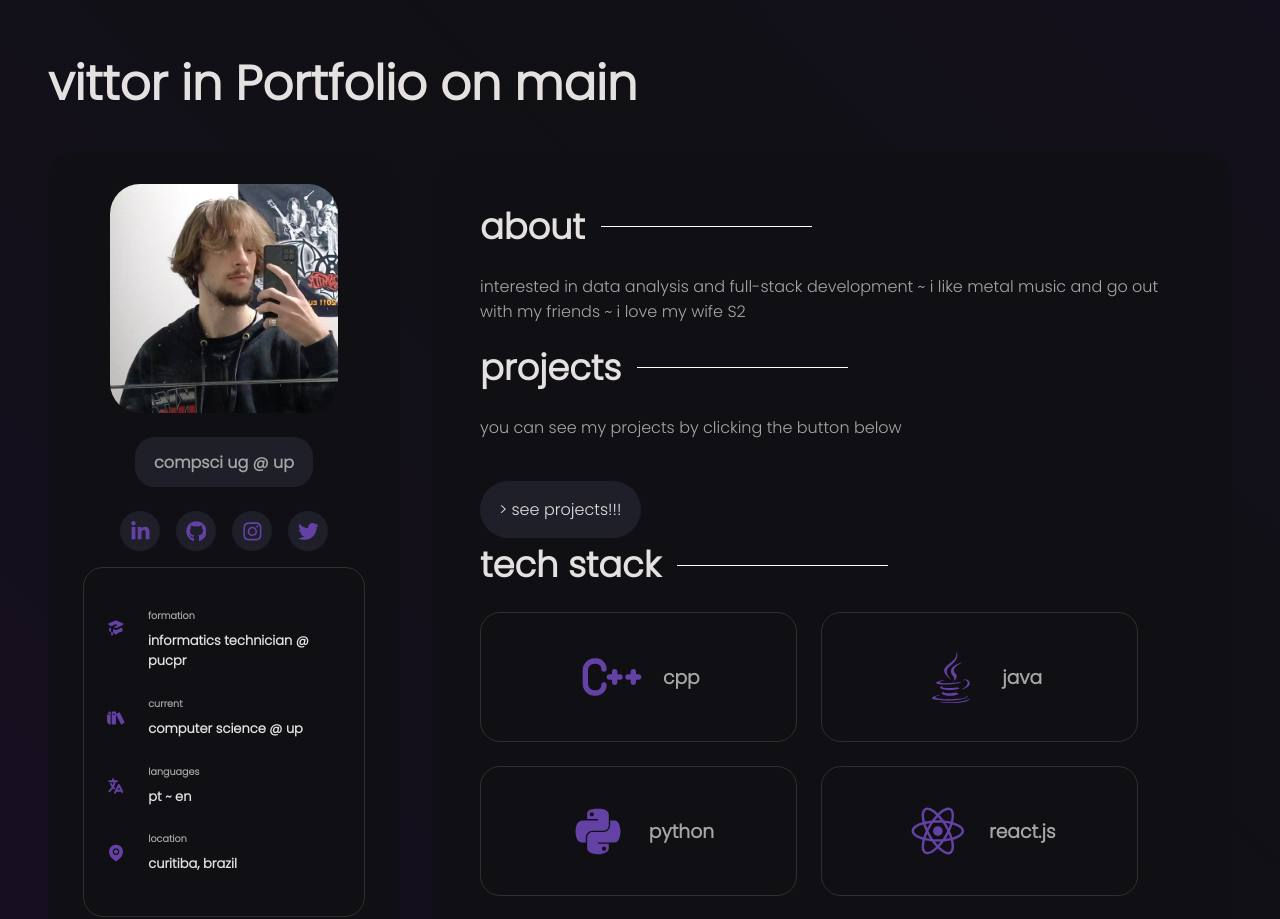
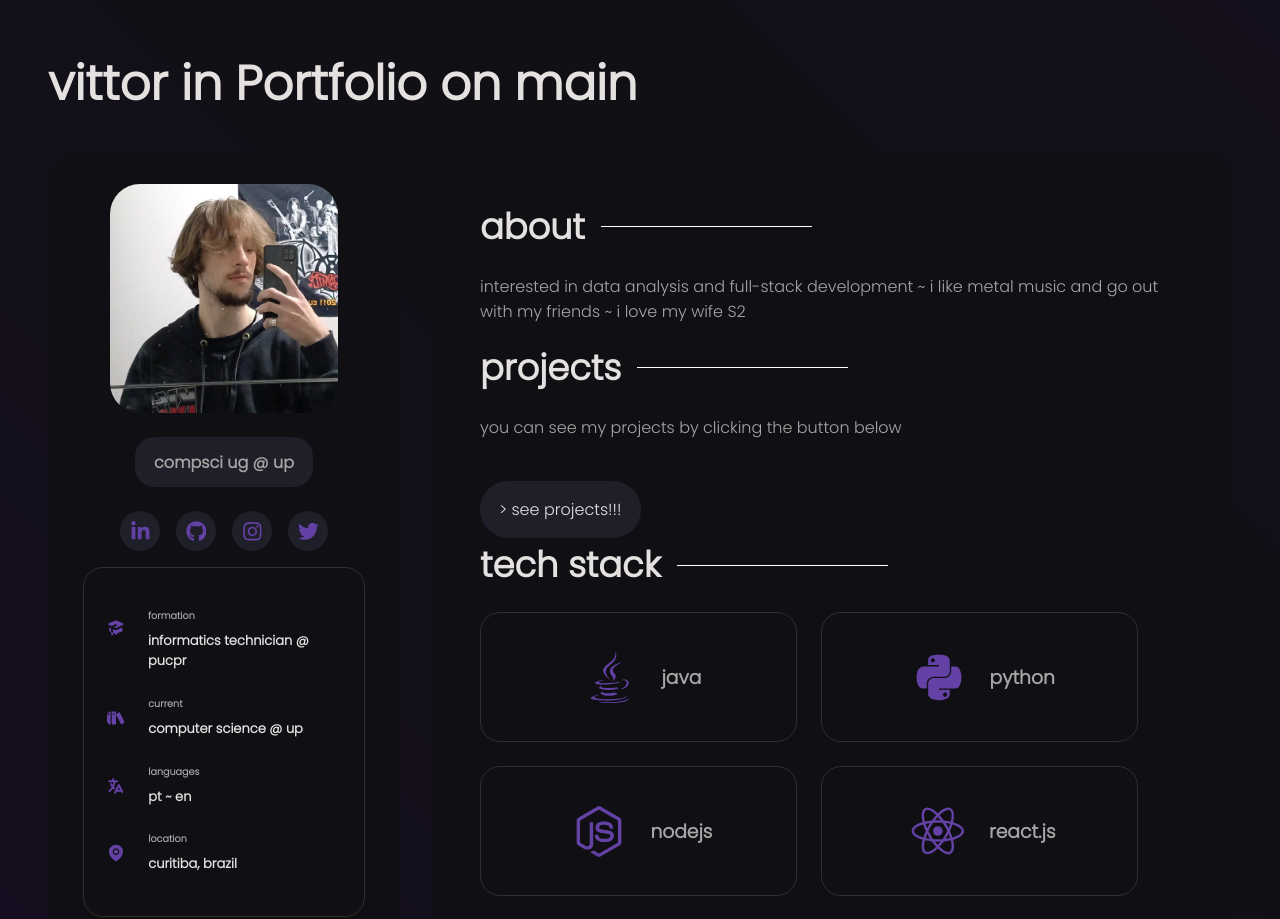
Before and after one commit to xyz2094/xyz2094.github.io, a React (Vite) app: page / in a window 1280 px wide. Shown: the top 919 px of the page. Built offline with nearby package versions, Linux system fonts and the light colour scheme.

Commit message:
Update TechnologiesContainer.jsx

```diff
--- a/src/components/TechnologiesContainer.jsx
+++ b/src/components/TechnologiesContainer.jsx
@@ -1,13 +1,12 @@
 import { DiGit, DiJava, DiJavascript1, DiLinux, DiMysql, DiNodejsSmall, DiPython, DiReact, DiWindows } from 'react-icons/di'
 import { SiSass, SiShell, SiTypescript } from 'react-icons/si'
-import { TbBrandCpp } from 'react-icons/tb'
 
 import '../styles/components/technologiescontainer.sass'
 
 const technologies = [
-  { id: "cpp", name: 'cpp', icon: <TbBrandCpp /> },
   { id: "java", name: 'java', icon: <DiJava /> },
   { id: "python", name: 'python', icon: <DiPython /> },
+  { id: "nodejs", name: 'nodejs', icon: <DiNodejsSmall /> },
   { id: "react", name: 'react.js', icon: <DiReact /> },
   { id: "mysql", name: 'mysql', icon: <DiMysql /> },
   { id: "git", name: 'git', icon: <DiGit /> },
```
